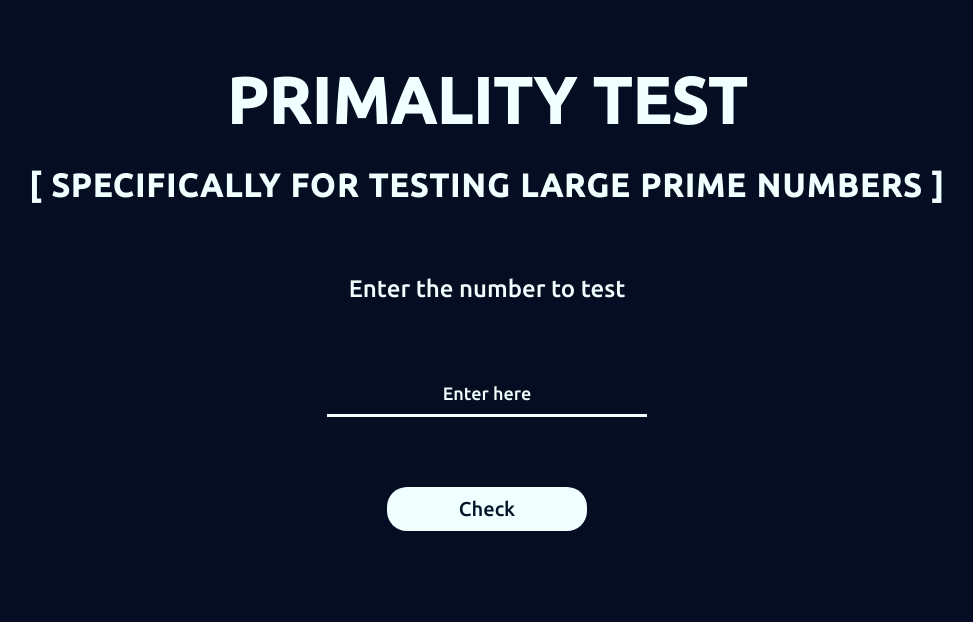
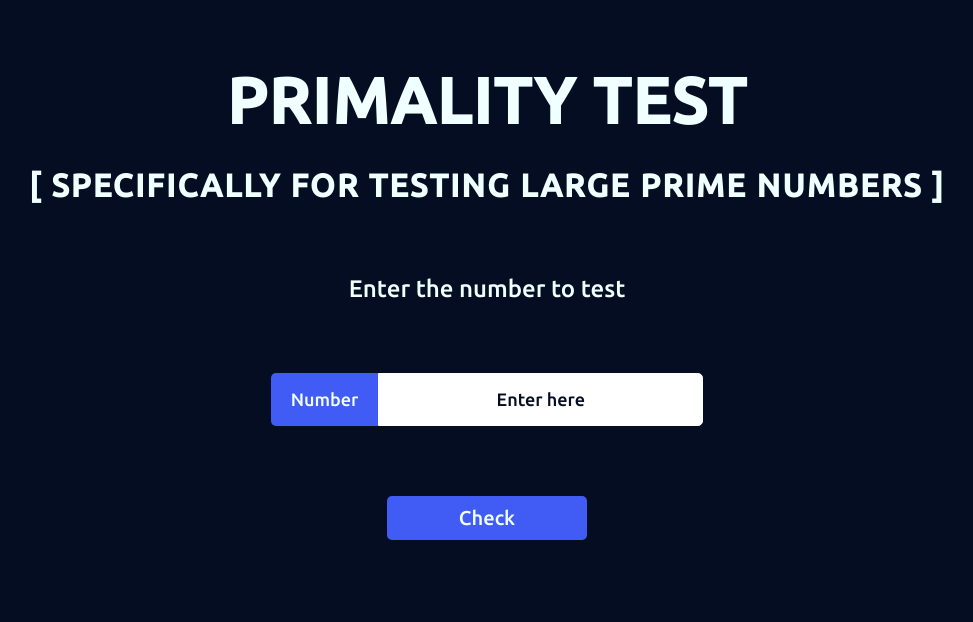
Before and after one commit to RathishAadiraja/primality-test, a Flask app: page / in a window 1280 px wide. Shown: the top 622 px of the page, without its empty margins (153-1126 px from the left). Run offline with Flask 2, Linux system fonts and the light colour scheme; parts of the project's set-up code (start-up, migrations or seed data) failed here and were passed over.

Commit message:
initial commit

```diff
--- a/app.py
+++ b/app.py
@@ -87,7 +87,7 @@ def solovayStrassen(p):
 
 
 def checkPrime(form):
-    checkNumber = request.form['input-number']
+    checkNumber = request.form['input-num']
     resultMessage = ''
     isValidNumber = False
     isPrime = False
--- a/static/app.css
+++ b/static/app.css
@@ -47,20 +47,56 @@ h1,h2,h3,h4{
     margin: 50px 10px;
     width: 300px;
     padding: 10px;
-    border-width: 0 0 3px;
-    border-color: azure;
+    border-width: 0 0 2px;
+    border-color: #405cf5;
     color: azure;
     background: none;
-    font-family: 'Ubuntu', sans-serif;
     font-size: large;
     text-align: center;
 
 }
 
-::placeholder {
+
+
+#input-field{
+    display: flex;
+    flex-direction: row;
+    justify-content: center;
+    align-items: center;
+    margin: 50px 5px;
+
+}
+
+#num{
+    background-color: #405cf5;
+    border: none;
+    border-radius: 5px 0px 0px 5px;
+    padding: 16px 20px;
     color: azure;
     font-size: large;
+
+}
+
+#input-num{
+    background-color: #fff;
+    border: 1px solid #fff;
+    color: #040D21;
+    border-radius: 0px 5px 5px 0px;
+    padding: 15px;
+    outline: none;
+    font-family: 'Ubuntu', sans-serif;
+    font-size: large;
     text-align: center;
+}
+
+#input-num::placeholder{
+    color: #040D21;
+    font-size: large;
+    text-align: center;
+}
+
+#input-num:focus{
+    outline: none;
 }
 
 
@@ -69,12 +105,12 @@ h1,h2,h3,h4{
     padding: 10px 20px;
     font-family: 'Ubuntu', sans-serif;
     width: 200px;
-    color: #02152A;
-    background-color: azure;
+    color: azure;
+    background-color: #405cf5;
     border: none;
     font-size: 20px;
     transition: all 0.5s;
-    border-radius: 20px;
+    border-radius: 5px;
 
 }
 
--- a/templates/index.html
+++ b/templates/index.html
@@ -17,10 +17,12 @@
             <h4>[ Specifically for testing large prime numbers ]</h4>
         </header>
         <form id="input-section" action="{{ url_for('index') }}" method="post" autocomplete="off">
-            <label class="input-label" for="input-number">Enter the number to test</label>
-            <input type="text" id="input-number" name="input-number" placeholder="Enter here">
+            <label class="input-label" for="input-num">Enter the number to test</label>
+            <div id="input-field">
+                <span id="num">Number</span>
+                <input type="text" id="input-num" name="input-num" placeholder="Enter here">
+            </div>
             <button type="submit" id="submit-number">Check</button>
-
         </form>
         <div id="display-result">
             {% if finalResult %}
```
Also changed, not shown: other parts of static/app.css (+35 -11 lines), requirements.txt (added, +41 -0 lines), 1 other file.
